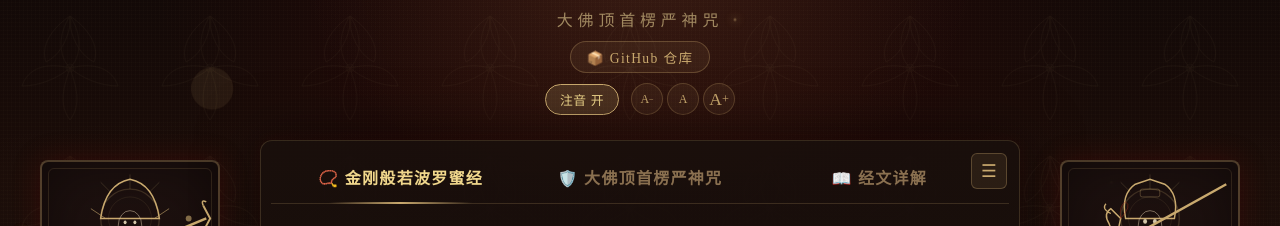
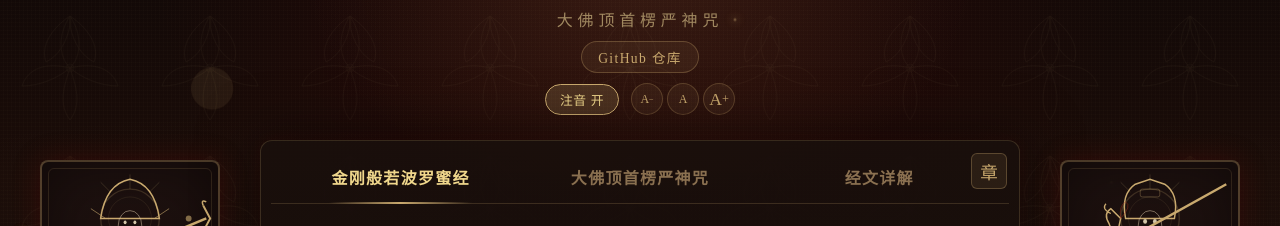
Before and after one commit to OOP101/buddhist-sutra-study-, a plain HTML site: page buddhist-sutra.html in a window 1280 px wide. Shown: the part 142-368 px from the top of the page. Drawn offline with Linux system fonts and the light colour scheme; a web font is replaced by a local one.

Commit message:
style: 去除页面与 README 中的 emoji 符号，改为素雅风格

```diff
--- a/buddhist-sutra.html
+++ b/buddhist-sutra.html
@@ -693,7 +693,7 @@
     </div>
     <h1>金刚般若波罗蜜经</h1>
     <div class="subtitle"><span>大佛顶首楞严神咒</span></div>
-    <a class="repo-link" href="https://github.com/OOP101/buddhist-sutra-study-" target="_blank" rel="noopener">📦 GitHub 仓库</a>
+    <a class="repo-link" href="https://github.com/OOP101/buddhist-sutra-study-" target="_blank" rel="noopener">GitHub 仓库</a>
     <!-- 工具栏 -->
     <div class="toolbar">
       <button class="tool-btn active" id="pinyinToggle" onclick="togglePinyin()">注音 开</button>
@@ -751,11 +751,11 @@
 
     <!-- ===== 中间经文区 ===== -->
     <main class="content-panel">
-      <button class="nav-toggle-btn" onclick="toggleNav()" title="章节导航">☰</button>
+      <button class="nav-toggle-btn" onclick="toggleNav()" title="章节导航">章</button>
       <nav class="tab-nav">
-        <button class="tab-btn active" onclick="switchTab('diamond')">📿 金刚般若波罗蜜经</button>
-        <button class="tab-btn" onclick="switchTab('shurangama')">🛡️ 大佛顶首楞严神咒</button>
-        <button class="tab-btn" onclick="switchTab('commentary')">📖 经文详解</button>
+        <button class="tab-btn active" onclick="switchTab('diamond')">金刚般若波罗蜜经</button>
+        <button class="tab-btn" onclick="switchTab('shurangama')">大佛顶首楞严神咒</button>
+        <button class="tab-btn" onclick="switchTab('commentary')">经文详解</button>
       </nav>
 
       <!-- 导航面板 -->
```
Also changed, not shown: 1 other file.
